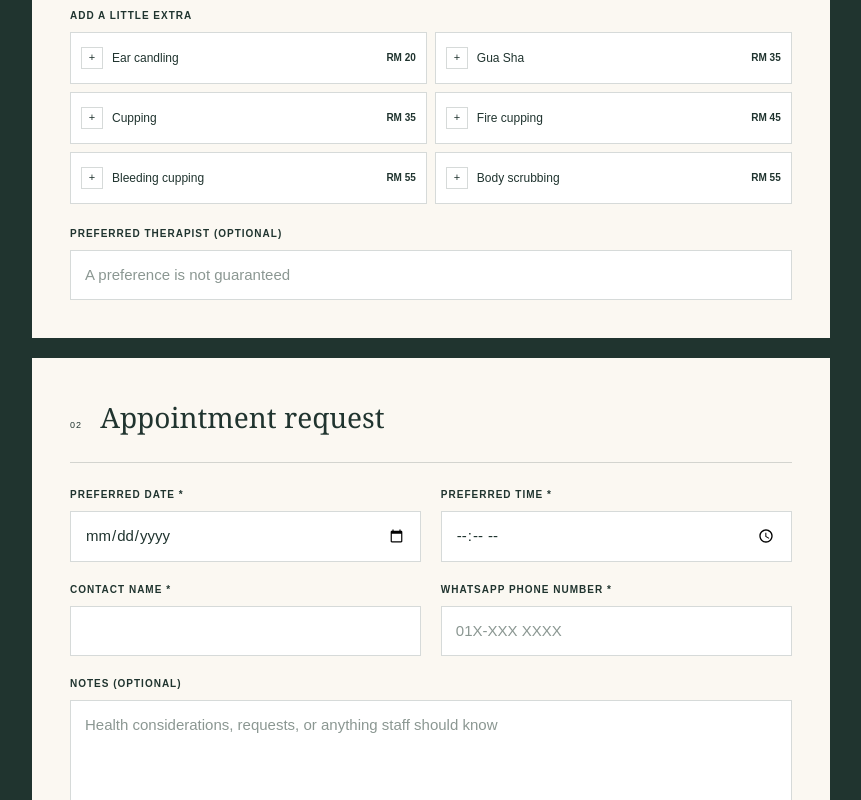
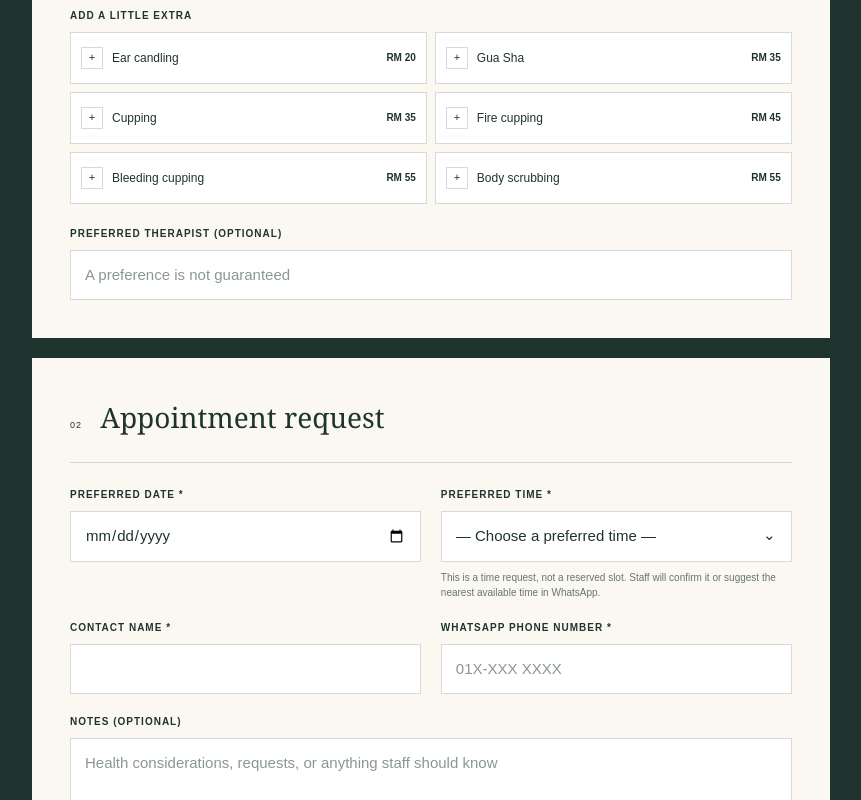
Before and after one commit to KingYee0705/Family-Massage, a Next.js app: page / in a window 1280 px wide. Shown: the part 2845-3645 px from the top of the page, without its empty margins (32-893 px from the left). Built offline with nearby package versions, Linux system fonts and the light colour scheme.

Commit message:
Add scrollable time requests and availability guidance

```diff
--- a/app/catalog.ts
+++ b/app/catalog.ts
@@ -49,6 +49,14 @@ export const business = {
     en: 'Shop address to be added',
     zh: '店铺地址待补充',
   },
+} as const;
+
+// Temporary test hours. Replace these with the shop's real opening hours and
+// last-booking rules before the site is made public.
+export const bookingSettings = {
+  firstTime: '10:00',
+  lastTime: '21:30',
+  intervalMinutes: 30,
 } as const;
 
 const duration = (id: string, en: string, zh: string, price: number): MenuItem => ({
@@ -238,6 +246,8 @@ export const ui = {
     appointment: 'Appointment request',
     preferredDate: 'Preferred date',
     preferredTime: 'Preferred time',
+    chooseTime: 'Choose a preferred time',
+    timeRequestNote: 'This is a time request, not a reserved slot. Staff will confirm it or suggest the nearest available time in WhatsApp.',
     contactName: 'Contact name',
     whatsappPhone: 'WhatsApp phone number',
     notes: 'Notes (optional)',
@@ -247,11 +257,11 @@ export const ui = {
     subtotal: 'Subtotal',
     total: 'Estimated total',
     review: 'Review request',
-    payNote: 'No payment now. Final timing and service availability are confirmed by staff.',
+    payNote: 'No payment now. Your time is not reserved until staff confirms it in WhatsApp.',
     reviewTitle: 'One last look.',
     reference: 'Reference',
     sendWhatsApp: 'Send in WhatsApp',
-    sendHint: 'WhatsApp will open with your request ready. Tap Send there to complete it.',
+    sendHint: 'WhatsApp will open with your request ready. Staff will reply to confirm it or offer another time.',
     copySummary: 'Copy request',
     copied: 'Request copied',
     close: 'Close',
@@ -297,6 +307,8 @@ export const ui = {
     appointment: '预约要求',
     preferredDate: '希望日期',
     preferredTime: '希望时间',
+    chooseTime: '选择希望时间',
+    timeRequestNote: '这只是时间要求，并非已保留时段。店员会通过 WhatsApp 确认，或建议最接近的可用时间。',
     contactName: '联系人姓名',
     whatsappPhone: 'WhatsApp 手机号码',
     notes: '备注（选填）',
@@ -306,11 +318,11 @@ export const ui = {
     subtotal: '小计',
     total: '预计总额',
     review: '查看预约要求',
-    payNote: '现在无需付款。最终时间和服务安排由店员回复确认。',
+    payNote: '现在无需付款。所选时间在店员通过 WhatsApp 确认前并未保留。',
     reviewTitle: '最后确认。',
     reference: '参考编号',
     sendWhatsApp: '通过 WhatsApp 发送',
-    sendHint: 'WhatsApp 将打开并显示您的预约要求，请在 WhatsApp 中点击发送完成。',
+    sendHint: 'WhatsApp 将打开并显示您的预约要求。店员会回复确认，或建议其他时间。',
     copySummary: '复制预约要求',
     copied: '已复制预约要求',
     close: '关闭',
--- a/app/globals.css
+++ b/app/globals.css
@@ -148,6 +148,7 @@ h1 em { color: var(--deep-sage); font-weight: 400; }
 .select-wrap { position: relative; }
 .select-wrap select { appearance: none; padding-right: 42px; }
 .select-wrap > span { position: absolute; right: 16px; top: 13px; pointer-events: none; }
+.field-help { margin: 8px 0 0; color: #66756e; font-size: 10px; line-height: 1.5; }
 .choice-fieldset { border: 0; padding: 0; margin: 0; min-width: 0; }
 .category-choice-grid { display: grid; grid-template-columns: repeat(4, 1fr); gap: 8px; }
 .category-choice-grid button { min-height: 70px; border: 1px solid var(--line); background: #fff; padding: 10px; cursor: pointer; display: flex; flex-direction: column; justify-content: space-between; align-items: flex-start; text-align: left; font-family: Georgia, serif; font-size: 12px; line-height: 1.25; }
--- a/app/order.ts
+++ b/app/order.ts
@@ -47,6 +47,24 @@ export function isFutureAppointment(date: string, time: string, now = new Date()
   if (!date || !time) return false;
   const appointment = new Date(`${date}T${time}:00`);
   return !Number.isNaN(appointment.getTime()) && appointment.getTime() > now.getTime();
+}
+
+export function createTimeSlots(firstTime: string, lastTime: string, intervalMinutes: number) {
+  const toMinutes = (value: string) => {
+    const [hours, minutes] = value.split(':').map(Number);
+    return hours * 60 + minutes;
+  };
+  const start = toMinutes(firstTime);
+  const end = toMinutes(lastTime);
+  if (!Number.isFinite(start) || !Number.isFinite(end) || intervalMinutes <= 0 || end < start) return [];
+
+  const slots: string[] = [];
+  for (let value = start; value <= end; value += intervalMinutes) {
+    const hours = Math.floor(value / 60);
+    const minutes = value % 60;
+    slots.push(`${String(hours).padStart(2, '0')}:${String(minutes).padStart(2, '0')}`);
+  }
+  return slots;
 }
 
 export function createReference(now = new Date(), random = Math.random()) {
@@ -116,11 +134,11 @@ export function buildOrderMessage(draft: BookingDraft, reference: string, locale
     '',
     '*STAFF ACTION*',
     '',
-    'Please reply to confirm the date, time, services, and therapist availability.',
+    'Please reply to confirm this time or suggest the nearest available time.',
     '',
     locale === 'zh'
-      ? '_顾客已了解此预约尚未确认。_'
-      : '_Customer understands this booking is not confirmed yet._',
+      ? '_顾客已了解所选时间在店员确认前并未保留。_'
+      : '_Customer understands the requested time is not reserved until staff confirms it._',
   ];
 
   return lines.join('\n');
--- a/app/page.tsx
+++ b/app/page.tsx
@@ -2,6 +2,7 @@
 
 import { FormEvent, useEffect, useMemo, useRef, useState } from 'react';
 import {
+  bookingSettings,
   business,
   catalog,
   ui,
@@ -11,6 +12,7 @@ import {
 import {
   buildOrderMessage,
   buildWhatsAppUrl,
+  createTimeSlots,
   createReference,
   formatRinggit,
   getCategory,
@@ -20,6 +22,12 @@ import {
   orderTotal,
   type BookingDraft,
 } from './order';
+
+const timeSlots = createTimeSlots(
+  bookingSettings.firstTime,
+  bookingSettings.lastTime,
+  bookingSettings.intervalMinutes,
+);
 
 const emptyGuest = (id: string): GuestSelection => ({
   id,
@@ -425,7 +433,14 @@ export default function Home() {
                 </div>
                 <div className="field">
                   <label htmlFor="booking-time">{text.preferredTime} *</label>
-                  <input id="booking-time" type="time" value={time} onChange={(event) => { setTime(event.target.value); setFormError(''); }} aria-invalid={Boolean(formError && !time)} required />
+                  <div className="select-wrap">
+                    <select id="booking-time" value={time} onChange={(event) => { setTime(event.target.value); setFormError(''); }} aria-invalid={Boolean(formError && !time)} required>
+                      <option value="">— {text.chooseTime} —</option>
+                      {timeSlots.map((slot) => <option key={slot} value={slot}>{slot}</option>)}
+                    </select>
+                    <span aria-hidden="true">⌄</span>
+                  </div>
+                  <p className="field-help">{text.timeRequestNote}</p>
                 </div>
                 <div className="field">
                   <label htmlFor="contact-name">{text.contactName} *</label>
```
Also changed, not shown: 1 other file (tests, documents, lock files or other folders).
